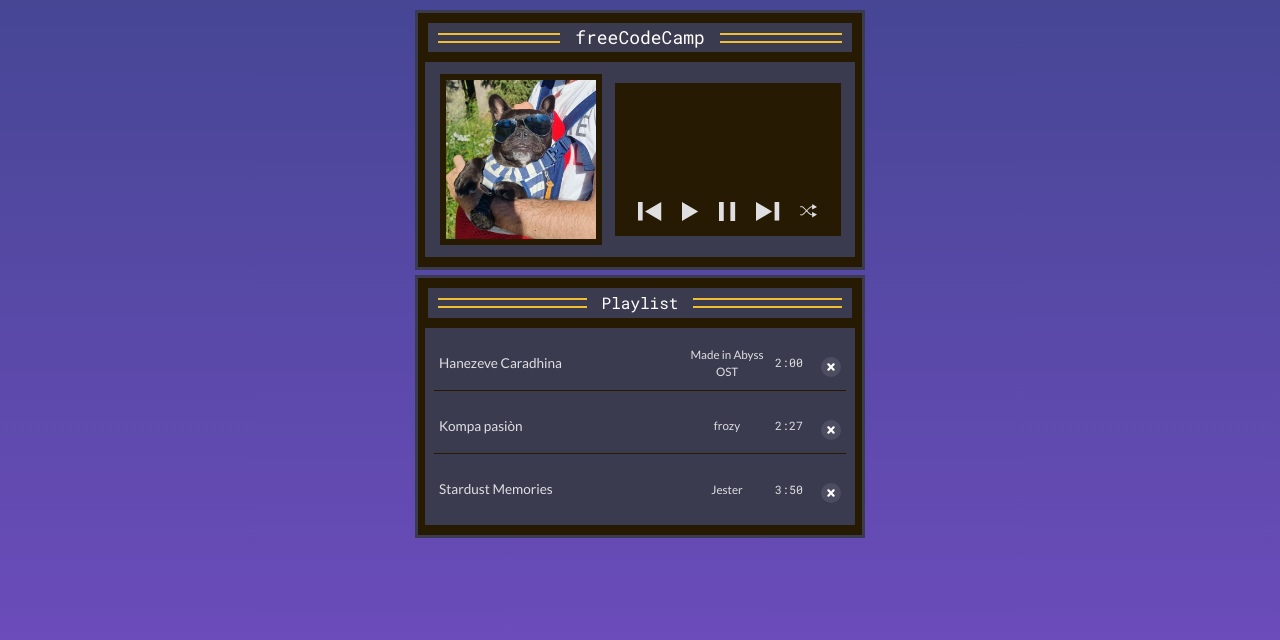
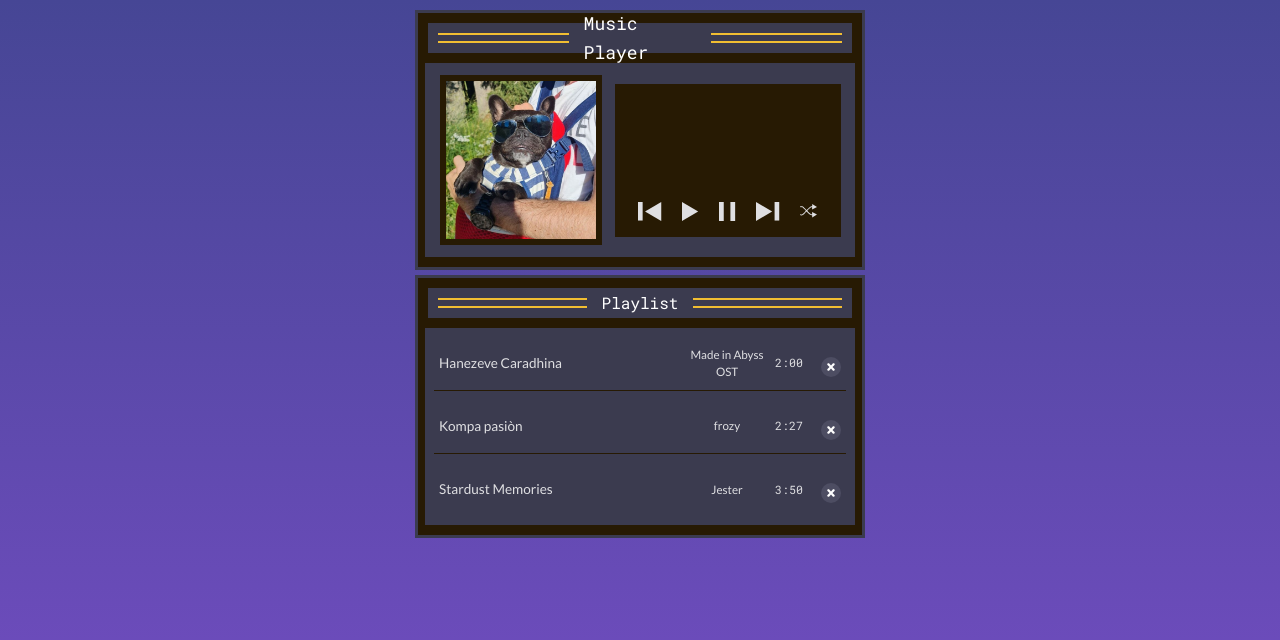
Before and after one commit to MarcoDeVito/Ripasso_Js_05_LettoreMusicale_DomAudio, a plain HTML site: page index.html in a window 1280 px wide. Drawn offline with nearby package versions, Linux system fonts and the light colour scheme.

Commit message:
Update index.html

```diff
--- a/index.html
+++ b/index.html
@@ -23,7 +23,7 @@
             <div></div>
             <div></div>
           </div>
-          <h1 class="fcc-title">freeCodeCamp</h1>
+          <h1 class="fcc-title">Music Player</h1>
           <div class="parallel-lines">
             <div></div>
             <div></div>
```
